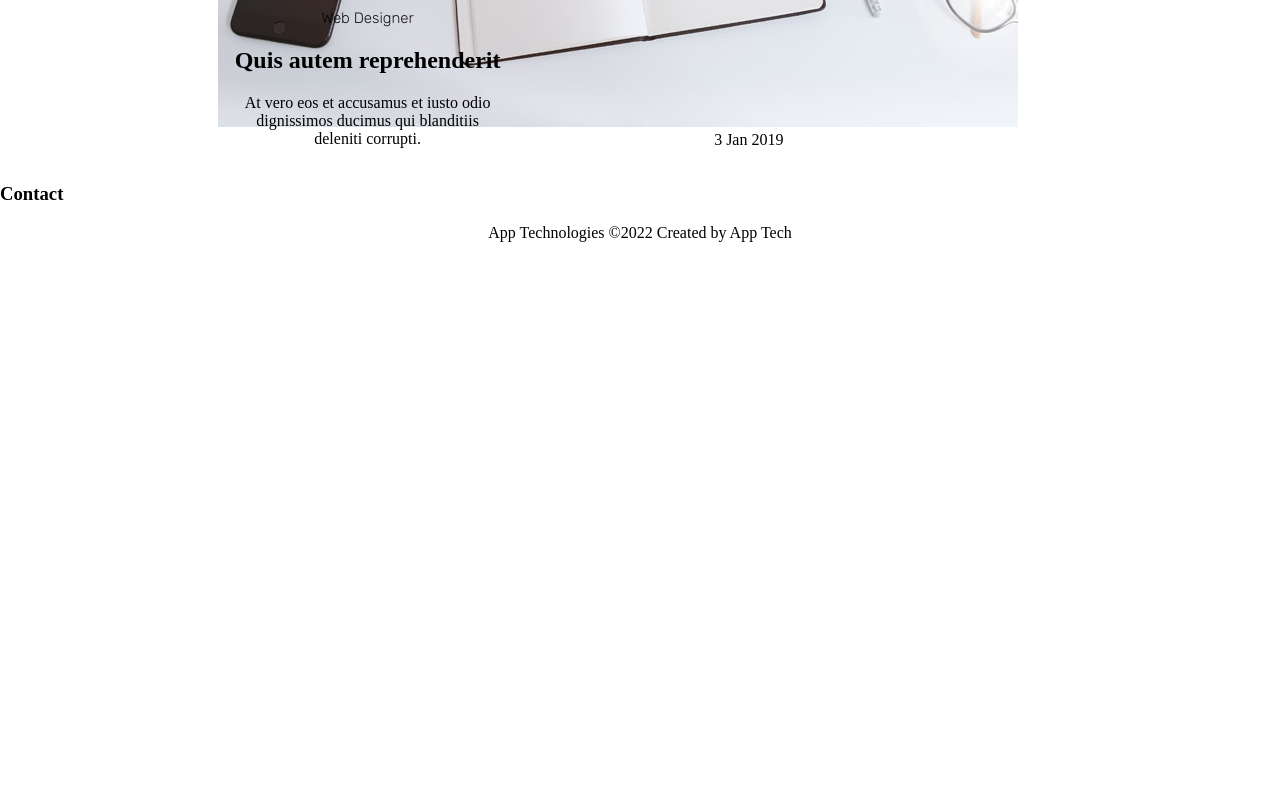
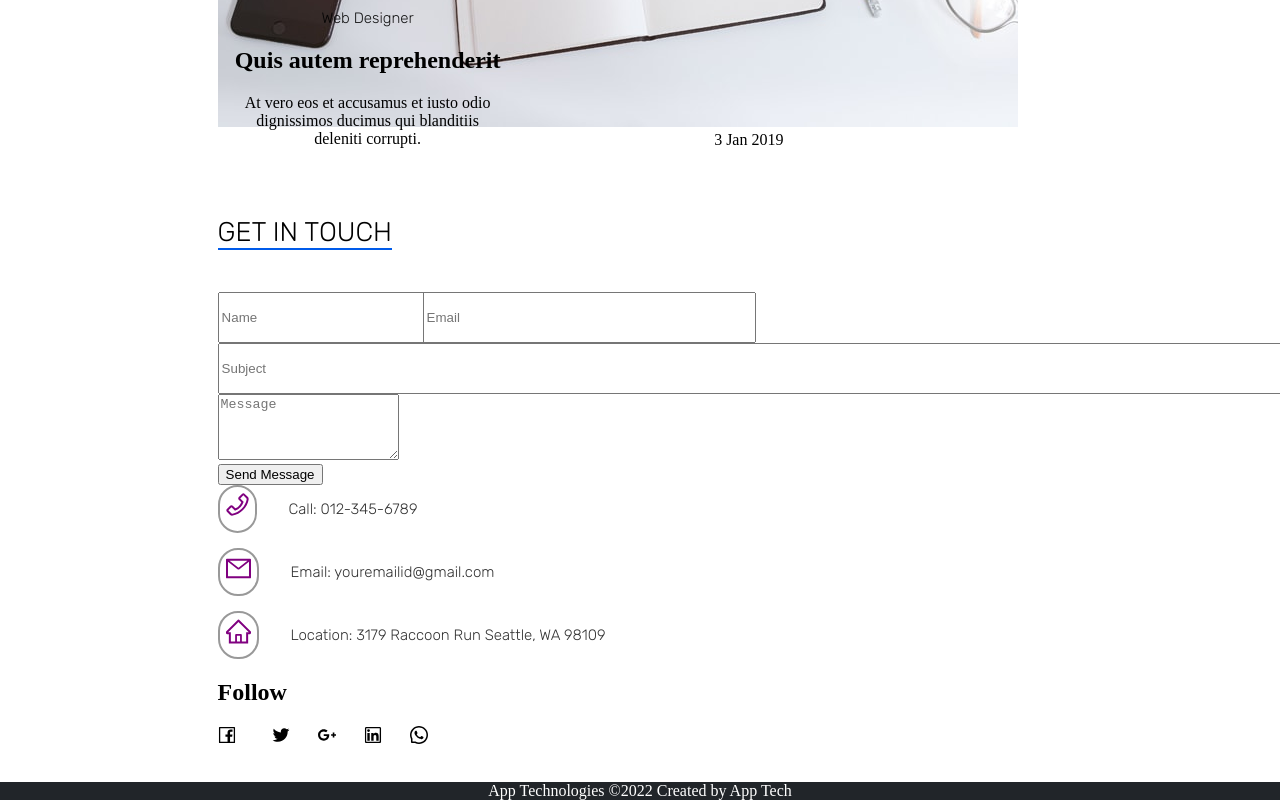
Before and after one commit to Sarin-Bhattarai/Landing-Page, a React (Create React App) app: page / in a window 1280 px wide. Shown: the part 10807-11607 px from the top of the page. Before the commit the page ends 11049 px from the top, so only its background shows below. Built offline with nearby package versions, Linux system fonts and the light colour scheme; the HTML template or start-up script is replaced by a standard one.

Commit message:
feat(contact section done)

```diff
--- a/src/App.js
+++ b/src/App.js
@@ -47,9 +47,13 @@ const App = () => {
           <Blog />
           <Contact />
         </Content>
+        <br />
+        <br />
         <Footer
           style={{
             textAlign: "center",
+            color: "white",
+            background: "#212529",
           }}
         >
           App Technologies ©2022 Created by App Tech
--- a/src/pages/Contact.jsx
+++ b/src/pages/Contact.jsx
@@ -1,10 +1,186 @@
 import React from "react";
+import { Col, Row, Button, Form, Input } from "antd";
+import "../utils/css/contact.css";
+import {
+  PhoneOutlined,
+  MailOutlined,
+  HomeOutlined,
+  FacebookOutlined,
+  TwitterOutlined,
+  GooglePlusOutlined,
+  LinkedinOutlined,
+  WhatsAppOutlined,
+} from "@ant-design/icons";
 
 const Contact = () => {
+  const { TextArea } = Input;
   return (
-    <div>
-      <h3>Contact</h3>
-    </div>
+    <>
+      <h3 className="contact-header">GET IN TOUCH</h3>
+      <Row className="contact-row">
+        <Col className="span-right-1" span={12}>
+          <Form
+            name="basic"
+            labelCol={{
+              span: 8,
+            }}
+            wrapperCol={{
+              span: 16,
+            }}
+          >
+            <div className="contact-form">
+              <Form.Item
+                name="Name"
+                rules={[
+                  {
+                    required: true,
+                    message: "Please input your name!",
+                  },
+                ]}
+              >
+                <Input
+                  placeholder="Name"
+                  style={{
+                    width: "130%",
+                    marginRight: "20px",
+                    height: 45,
+                  }}
+                />
+              </Form.Item>
+
+              <Form.Item
+                name="Email"
+                rules={[
+                  {
+                    required: true,
+                    message: "Please input your email!",
+                  },
+                ]}
+              >
+                <Input
+                  placeholder="Email"
+                  style={{
+                    width: "130%",
+                    marginRight: "65px",
+                    height: 45,
+                  }}
+                />
+              </Form.Item>
+            </div>
+            <Form.Item
+              labelCol={{
+                span: 3,
+              }}
+              name="Subject"
+            >
+              <Input
+                placeholder="Subject"
+                style={{
+                  width: "100%",
+                  height: 45,
+                }}
+              />
+            </Form.Item>
+
+            <Form.Item
+              labelCol={{
+                span: 3,
+              }}
+              name="Message"
+            >
+              <TextArea placeholder="Message" rows={4} />
+            </Form.Item>
+          </Form>
+          <Button type="primary" htmlType="submit">
+            Send Message
+          </Button>
+        </Col>
+        <Col className="span-right-2" span={12}>
+          <div className="contact-first-contact">
+            <PhoneOutlined
+              style={{
+                fontSize: 25,
+                border: "2px solid #999999",
+                borderRadius: 20,
+                padding: "5px 5px",
+                color: "purple",
+              }}
+            />
+            <p className="p-p-p">Call: 012-345-6789</p>
+          </div>
+          <div className="contact-first-contact">
+            <MailOutlined
+              style={{
+                fontSize: 25,
+                border: "2px solid #999999",
+                borderRadius: 20,
+                padding: "6px 6px",
+                color: "purple",
+              }}
+            />
+
+            <p className="p-p-p"> Email: youremailid@gmail.com</p>
+          </div>
+          <div className="contact-first-contact">
+            <HomeOutlined
+              style={{
+                fontSize: 25,
+                border: "2px solid #999999",
+                borderRadius: 20,
+                padding: "6px 6px",
+                color: "purple",
+              }}
+            />
+
+            <p className="p-p-p">
+              Location: 3179 Raccoon Run Seattle, WA 98109
+            </p>
+          </div>
+          <h1>Follow</h1>
+          <div className="icon-footer">
+            <div className="icon-hover">
+              <FacebookOutlined
+                style={{
+                  fontSize: 18,
+                }}
+              />
+            </div>
+            &nbsp;&nbsp;&nbsp;&nbsp;&nbsp;&nbsp;&nbsp;&nbsp;&nbsp;
+            <div className="icon-hover">
+              <TwitterOutlined
+                style={{
+                  fontSize: 18,
+                }}
+              />
+            </div>
+            &nbsp;&nbsp;&nbsp;&nbsp;&nbsp;&nbsp;&nbsp;
+            <div className="icon-hover">
+              <GooglePlusOutlined
+                style={{
+                  fontSize: 18,
+                }}
+              />
+            </div>
+            &nbsp;&nbsp;&nbsp;&nbsp;&nbsp;&nbsp;&nbsp;
+            <div className="icon-hover">
+              <LinkedinOutlined
+                style={{
+                  fontSize: 18,
+                }}
+              />
+            </div>
+            &nbsp;&nbsp;&nbsp;&nbsp;&nbsp;&nbsp;&nbsp;
+            <div className="icon-hover">
+              <WhatsAppOutlined
+                style={{
+                  fontSize: 18,
+                }}
+              />
+            </div>
+          </div>
+        </Col>
+      </Row>
+    </>
   );
 };
 
--- /dev/null
+++ b/src/utils/css/contact.css
@@ -0,0 +1,78 @@
+@import url('https://fonts.googleapis.com/css2?family=Rubik:wght@300&display=swap');
+
+.contact-header {
+    margin-top: 4%;
+    margin-left: 17%;
+    font-family: 'Rubik', sans-serif;
+    font-weight: 300;
+    font-size: 27px;
+    border-bottom: 2px solid #005BEA;
+    position: absolute;
+}
+
+.contact-row {
+    margin-left: 17%;
+    margin-top: 10%;
+}
+
+.contact-form {
+    display:flex ;
+}
+
+.contact-first-contact {
+    display: flex;
+    margin-bottom: 15px;
+    font-family: 'Rubik', sans-serif;
+    font-weight: 300;
+}
+
+.p-p-p {
+  margin-left: 3%;
+  font-size: 15px;
+  opacity: 0.8;
+}
+
+.icon-footer {
+    display: flex;
+}
+
+.icon-hover:hover {
+    border: 1px solid #005BEA;
+    height: 30px;
+    width: 30px;
+    border-radius: 40px;
+    background-color:#005BEA;
+    color: white;
+    padding-left: 4px;
+    padding-top: 4px;
+    box-shadow: 0px 0px 8px 0px gray;
+    margin: -6px;
+}
+
+@media screen and (max-width: 1130px) {
+    .contact-row {
+        display: block !important;
+    }
+
+         .span-right-1 {
+           margin-top: 20%;
+           margin-left: 20%;
+         }
+           .span-right-2 {
+               margin-top: 10%;
+               margin-left: 20%;
+           }
+}
+
+@media screen and (max-width: 585px) {
+
+    .span-right-1 {
+        margin-top: 30%;
+        margin-left: 1%;
+    }
+
+    .span-right-2 {
+        margin-top: 20%;
+        margin-left: 1%;
+    }
+}
```
